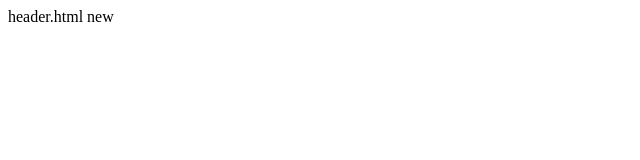
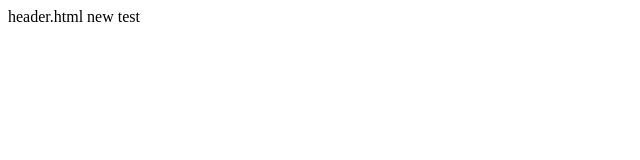
Before and after one commit to khanasfaque/Git-Demo, a plain HTML site: page header.html in a window 1280 px wide. Shown: the full height of the page, 0-640 px from the left. Drawn offline with Linux system fonts and the light colour scheme.

Commit message:
skipping staged

```diff
--- a/header.html
+++ b/header.html
@@ -1,5 +1,5 @@
 <html>
   <body>
-    header.html new
+    header.html new test
   </body>
 </html>
```
